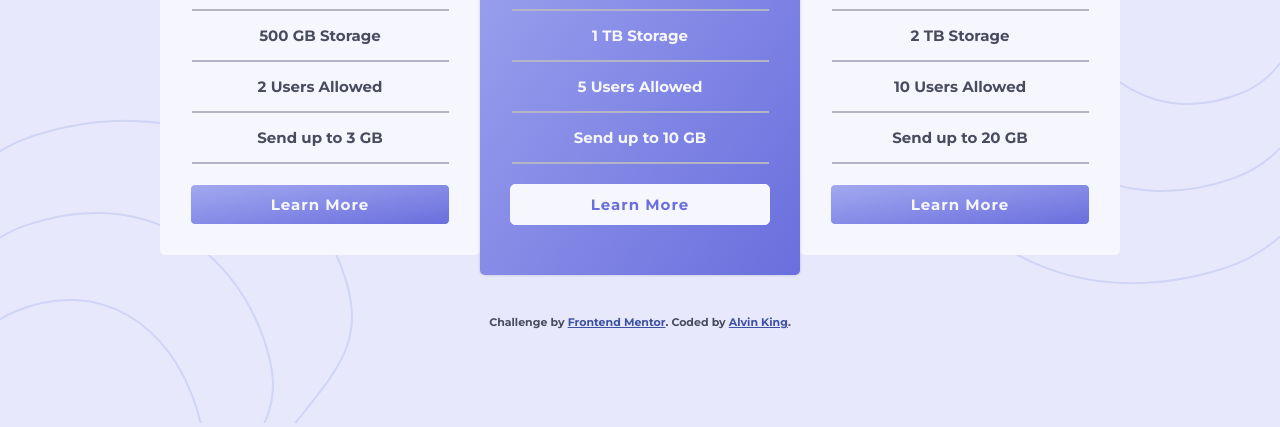
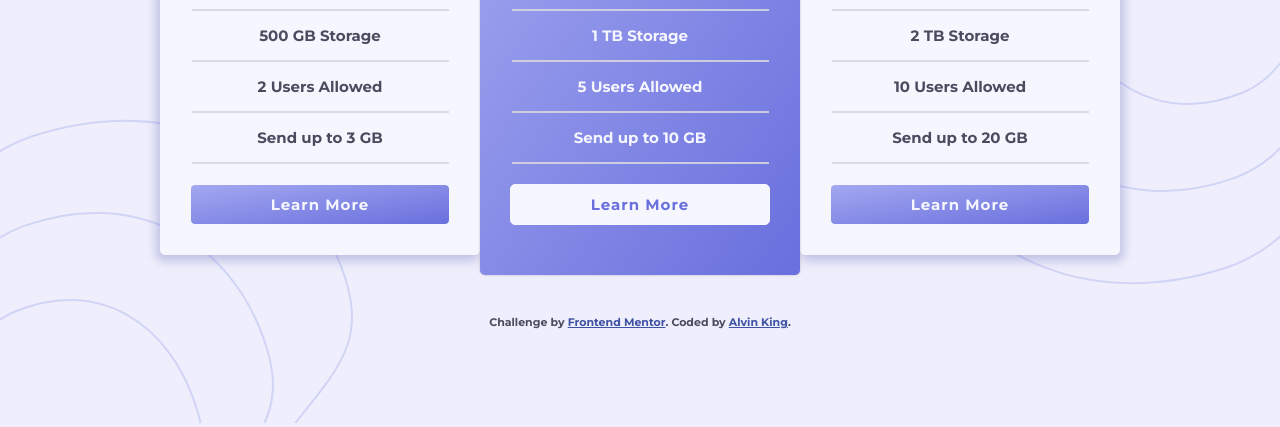
Before and after one commit to alvinking22/pricing-component-with-toggle-master, a plain HTML site: page index.html in a window 1280 px wide. Shown: the part 373-800 px from the top of the page. Drawn offline with Linux system fonts and the light colour scheme.

Commit message:
Edit Stylish

```diff
--- a/style.css
+++ b/style.css
@@ -15,7 +15,7 @@
 body {
   font-family: "Montserrat", serif;
   font-weight: 700;
-  background: hsl(240, 78%, 95%);
+  background: hsl(240, 67%, 96%);
   color: hsl(232, 13%, 33%);
 }
 .container {
@@ -61,7 +61,7 @@ li {
 hr {
   width: 85%;
   margin: 0 auto;
-  border: 0.5px solid hsl(234, 14%, 74%);
+  border: 0.5px solid hsla(240, 12%, 86%, 0.884);
 }
 
 .price-table {
@@ -82,6 +82,15 @@ hr {
   background: hsl(240, 78%, 98%);
   justify-content: center;
   border-radius: 5px;
+  -webkit-box-shadow: -2px 4px 10px 2px rgba(60, 65, 163, 0.25);
+  -moz-box-shadow: -2px 4px 10px 2px rgba(60, 65, 163, 0.25);
+  box-shadow: -2px 4px 10px 2px rgba(60, 65, 163, 0.25);
+}
+
+.master {
+  -webkit-box-shadow: 2px 4px 10px 2px rgba(60, 65, 163, 0.25);
+  -moz-box-shadow: 2px 4px 10px 2px rgba(60, 65, 163, 0.25);
+  box-shadow: 2px 4px 10px 2px rgba(60, 65, 163, 0.25);
 }
 .table .learn-more {
   background-image: linear-gradient(
```
